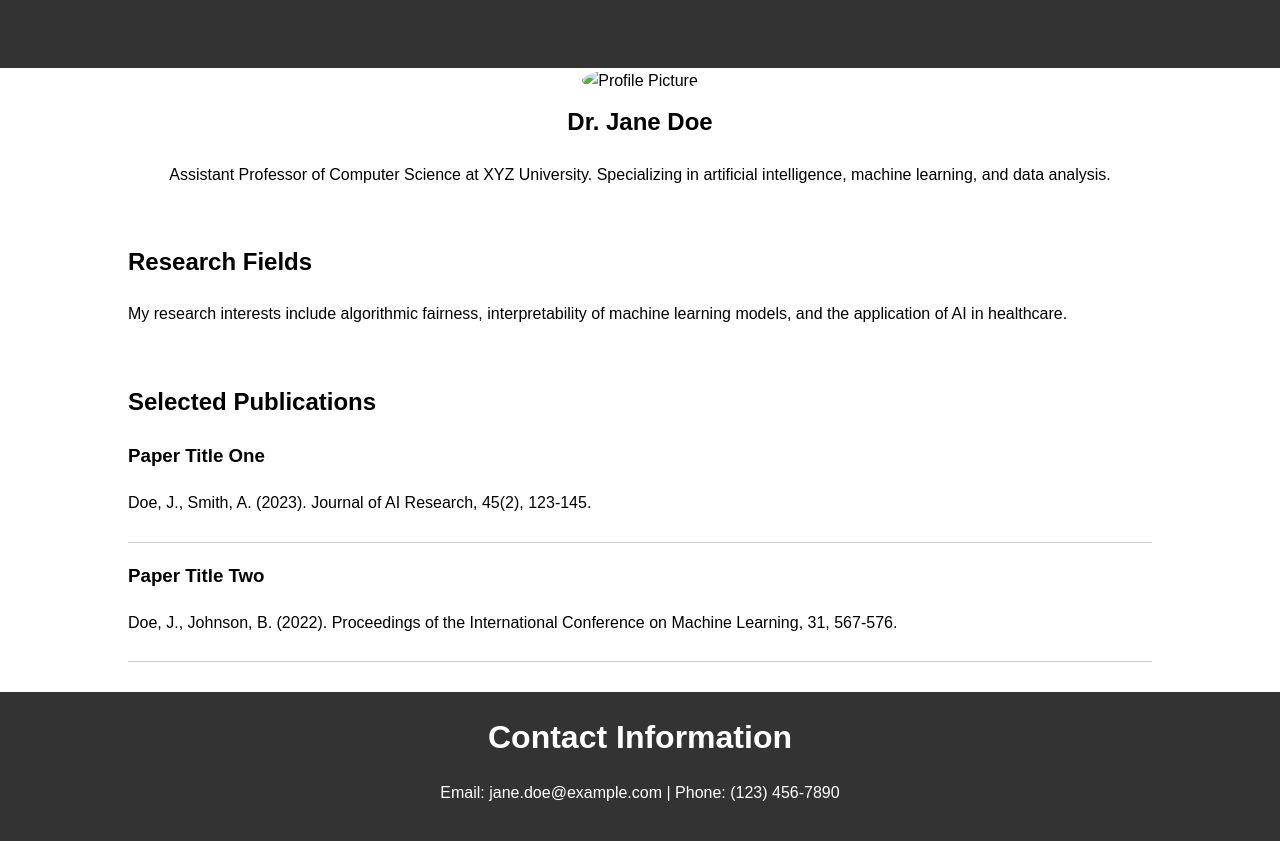
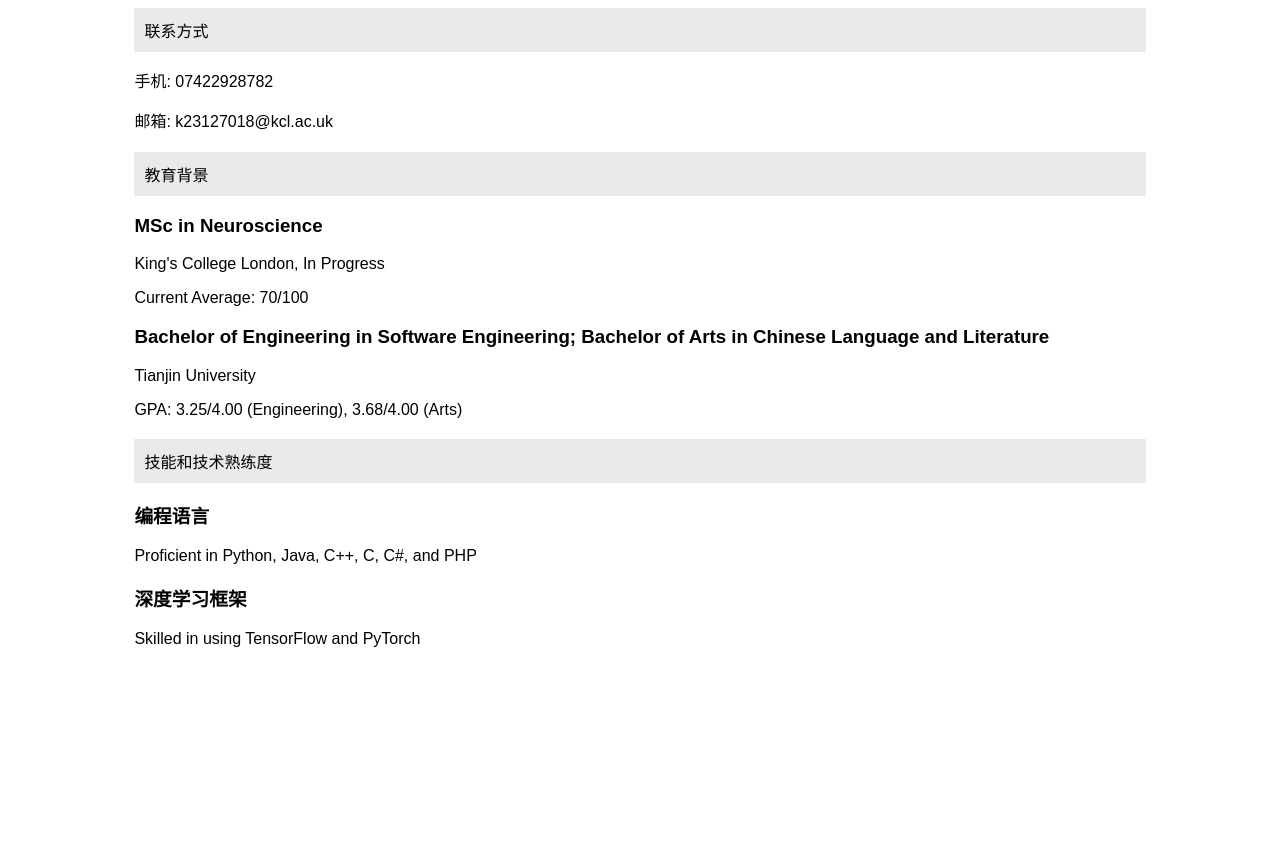
Before and after one commit to HuaiYu1999/HuaiYu1999.github.io, a plain HTML site: page index.html in a window 1280 px wide. Shown: the part 81-922 px from the top of the page. After the commit the page ends 800 px from the top, so only its background shows below. Drawn offline with Linux system fonts and the light colour scheme.

Commit message:
Update index.html

```diff
--- a/index.html
+++ b/index.html
@@ -1,108 +1,47 @@
 <!DOCTYPE html>
-<html lang="en">
+<html lang="zh-CN">
 <head>
-    <meta charset="UTF-8">
-    <title>Academic Profile</title>
-    <style>
-        body {
-            font-family: Arial, sans-serif;
-            margin: 0;
-            padding: 0;
-            line-height: 1.6;
-        }
-        .container {
-            width: 80%;
-            margin: auto;
-            overflow: hidden;
-        }
-        header,
-        footer {
-            background: #333;
-            color: #fff;
-            padding: 20px 0;
-            text-align: center;
-        }
-        header h1,
-        footer h1 {
-            margin: 0;
-        }
-        nav ul {
-            padding: 0;
-            list-style: none;
-            text-align: center;
-        }
-        nav ul li {
-            display: inline;
-            margin-right: 5px;
-        }
-        nav ul li a {
-            text-decoration: none;
-            color: #333;
-        }
-        .profile {
-            text-align: center;
-            margin-bottom: 20px;
-        }
-        .profile img {
-            max-width: 150px;
-            border-radius: 50%;
-        }
-        .profile h2 {
-            margin-top: 10px;
-        }
-        .research, .publications {
-            margin-bottom: 20px;
-        }
-        .publications article {
-            border-bottom: 1px solid #ccc;
-            padding-bottom: 10px;
-            margin-bottom: 10px;
-        }
-    </style>
+<meta charset="UTF-8">
+<meta name="viewport" content="width=device-width, initial-scale=1.0">
+<title>Zeng Yang的简历</title>
+<style>
+  body { font-family: Arial, sans-serif; }
+  .resume-container { width: 80%; margin: auto; }
+  .section-title { background-color: #eaeaea; padding: 10px; margin-top: 20px; }
+  .section { margin-bottom: 20px; }
+</style>
 </head>
 <body>
-    <header>
-        <div class="container">
-            <h1>Academic Profile</h1>
-            <nav>
-                <ul>
-                    <li><a href="#profile">Profile</a></li>
-                    <li><a href="#research">Research</a></li>
-                    <li><a href="#publications">Publications</a></li>
-                </ul>
-            </nav>
-        </div>
-    </header>
+<div class="resume-container">
+  <h1>简历 - Zeng Yang</h1>
 
-    <section id="profile" class="container profile">
-        <img src="profile.jpg" alt="Profile Picture">
-        <h2>Dr. Jane Doe</h2>
-        <p>Assistant Professor of Computer Science at XYZ University. Specializing in artificial intelligence, machine learning, and data analysis.</p>
-    </section>
+  <div class="section">
+    <div class="section-title">联系方式</div>
+    <p>手机: 07422928782</p>
+    <p>邮箱: k23127018@kcl.ac.uk</p>
+  </div>
 
-    <section id="research" class="container research">
-        <h2>Research Fields</h2>
-        <p>My research interests include algorithmic fairness, interpretability of machine learning models, and the application of AI in healthcare.</p>
-    </section>
+  <div class="section">
+    <div class="section-title">教育背景</div>
+    <h3>MSc in Neuroscience</h3>
+    <p>King's College London, In Progress</p>
+    <p>Current Average: 70/100</p>
+    <h3>Bachelor of Engineering in Software Engineering; Bachelor of Arts in Chinese Language and Literature</h3>
+    <p>Tianjin University</p>
+    <p>GPA: 3.25/4.00 (Engineering), 3.68/4.00 (Arts)</p>
+  </div>
 
-    <section id="publications" class="container publications">
-        <h2>Selected Publications</h2>
-        <article>
-            <h3>Paper Title One</h3>
-            <p>Doe, J., Smith, A. (2023). Journal of AI Research, 45(2), 123-145.</p>
-        </article>
-        <article>
-            <h3>Paper Title Two</h3>
-            <p>Doe, J., Johnson, B. (2022). Proceedings of the International Conference on Machine Learning, 31, 567-576.</p>
-        </article>
-        <!-- Add more publications here -->
-    </section>
+  <div class="section">
+    <div class="section-title">技能和技术熟练度</div>
+    <h3>编程语言</h3>
+    <p>Proficient in Python, Java, C++, C, C#, and PHP</p>
+    <h3>深度学习框架</h3>
+    <p>Skilled in using TensorFlow and PyTorch</p>
+    <!-- 数据处理和数据库部分的内容被截断了 -->
+  </div>
 
-    <footer>
-        <div class="container">
-            <h1>Contact Information</h1>
-            <p>Email: jane.doe@example.com | Phone: (123) 456-7890</p>
-        </div>
-    </footer>
+  <!-- 其余的简历内容也应以同样的方式展现，但因为内容被截断，此处无法展示 -->
+
+</div>
 </body>
 </html>
```
